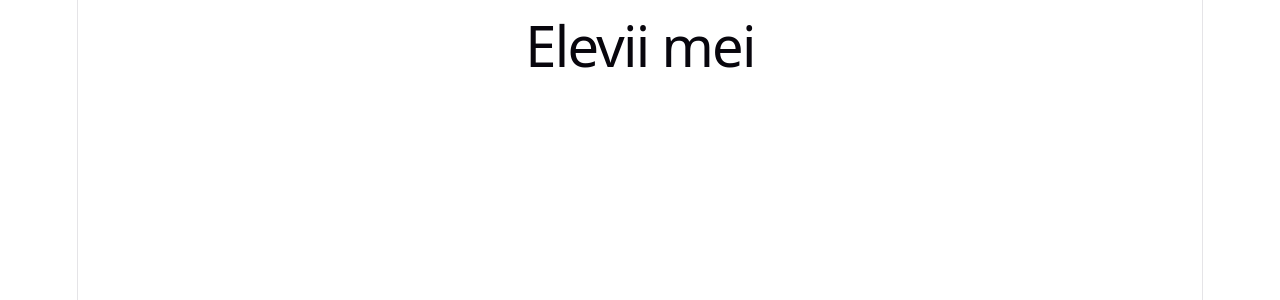
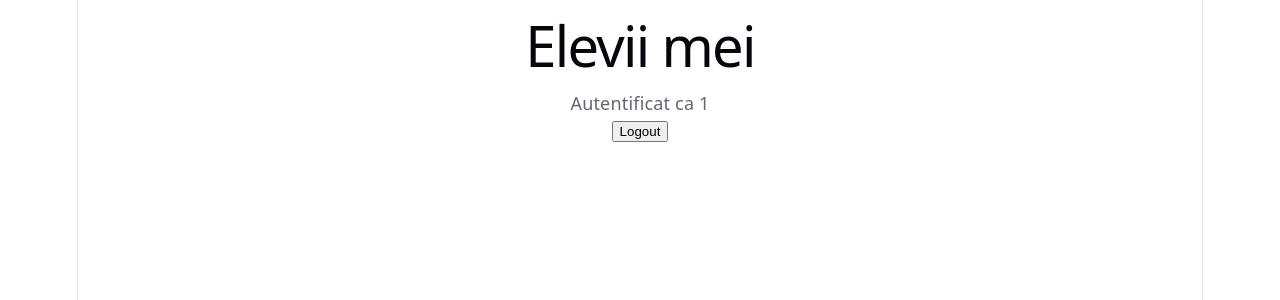
Before and after one commit to BondreaStefan/chess-dashboard, a React (Vite) app in the folder frontend/: page /students in a window 1280 px wide. Shown: the top 300 px of the page. Built offline with nearby package versions, Linux system fonts and the light colour scheme; sample sign-in values are in the browser's storage.

Commit message:
feat(frontend): add logout and sync auth state on 401

```diff
--- a/frontend/src/api/client.ts
+++ b/frontend/src/api/client.ts
@@ -33,6 +33,7 @@ export async function apiFetch<T>(path: string, options: RequestInit = {}): Prom
 
   if (response.status === 401) {
     localStorage.removeItem('token');
+    window.dispatchEvent(new Event('auth:unauthorized'));
   }
 
   if (!response.ok) {
--- a/frontend/src/auth/AuthContext.tsx
+++ b/frontend/src/auth/AuthContext.tsx
@@ -1,4 +1,4 @@
-import { createContext, useContext, useState, type ReactNode } from 'react';
+import { createContext, useContext, useEffect, useState, type ReactNode } from 'react';
 import { apiFetch } from '../api/client';
 
 export type AuthUser = { id: number; email: string; role: 'ADMIN' | 'COACH' };
@@ -30,6 +30,12 @@ export function AuthProvider({ children }: { children: ReactNode }) {
     () => userFromToken(localStorage.getItem('token')),
   );
 
+  useEffect(() => {
+    const handleUnauthorized = () => setUser(null);
+    window.addEventListener('auth:unauthorized', handleUnauthorized);
+    return () => window.removeEventListener('auth:unauthorized', handleUnauthorized);
+  }, []);
+
   async function login(email: string, password: string) {
     const data = await apiFetch<AuthResponse>('/auth/login', {
       method: 'POST',
--- a/frontend/src/students/StudentsPage.tsx
+++ b/frontend/src/students/StudentsPage.tsx
@@ -1,3 +1,13 @@
+import { useAuth } from "../auth/AuthContext";
+
 export default function StudentsPage() {
-  return <h1>Elevii mei</h1>;
+    const { user, logout } = useAuth();
+
+    return (
+      <div>
+        <h1>Elevii mei</h1>
+        <p>Autentificat ca {user?.email}</p>
+        <button onClick={logout}>Logout</button>
+      </div>
+    );
 }
```
